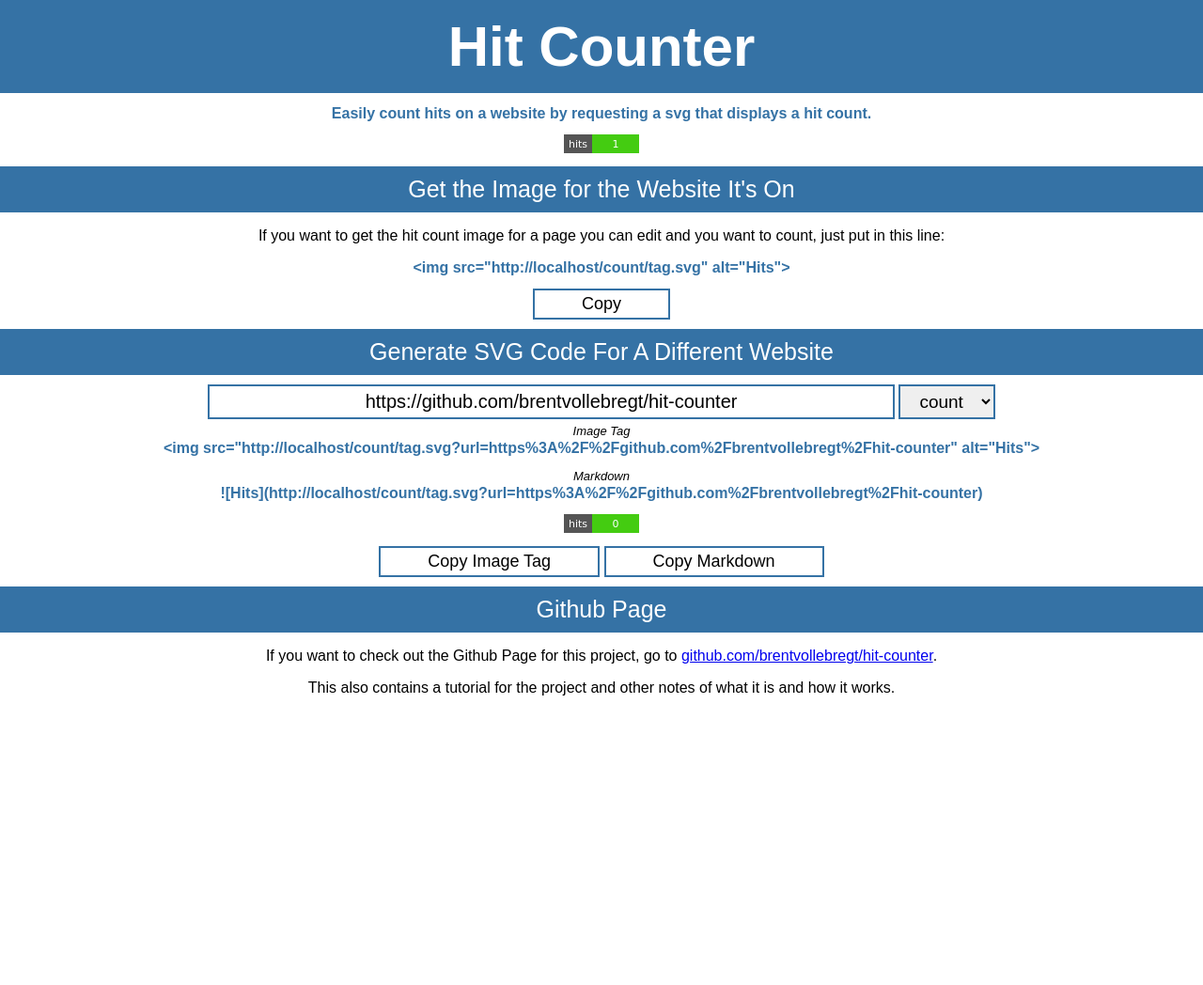
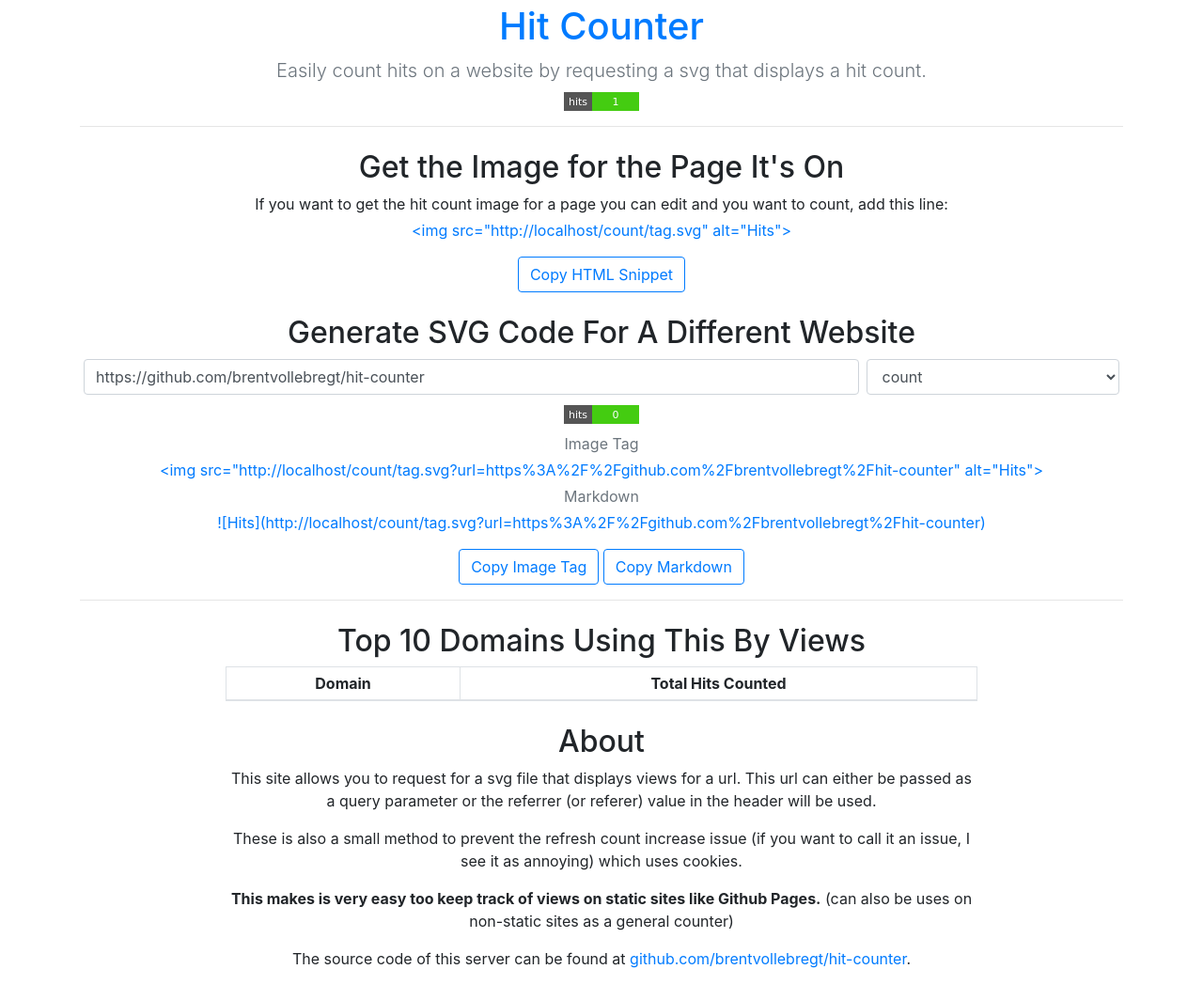
Before and after one commit to brentvollebregt/hit-counter, a Flask app: page / in a window 1280 px wide. Shown: the whole page at 94% size. Before the commit the page ends 740 px from the top, so only its background shows below. Run offline with Flask 2, Linux system fonts and the light colour scheme; data comes from the database, SQL or seed files in the repository; data that the repository does not hold is empty; some libraries are stand-ins or nearby versions.

Commit message:
Add top 10 domains to home page  - Bootstrap makeover

```diff
--- a/db.py
+++ b/db.py
@@ -1,4 +1,7 @@
 import sqlite3 as lite
+import config
+from collections import defaultdict
+import re
 
 
 class DbAccess:
@@ -35,3 +38,34 @@ class DbAccess:
         # Add 1 to the url count
         cursor.execute('UPDATE url SET count = count + 1 WHERE url=?', (url, ))
         connection.commit()
+
+    def getTopSites(self, connection, amount=10):
+        """ Get the top domains using this tool by hits. Ignore specified domains """
+        # Select all urls and counts
+        cursor = connection.cursor()
+        cursor.execute('select url, count from url')
+        urls_and_counts = cursor.fetchall()
+
+        # Get total hits per domain
+        site_counts = defaultdict(int)
+        for row in urls_and_counts:
+            if row[0] == b'':
+                continue
+            # Get the domain - part before the first '/'
+            domain = row[0].split('/')[0]
+            # Check if domain is on the ignore list
+            on_ignore = False
+            for regex in config.TOP_SITES_IGNORE_DOMAIN_RE_MATCH:
+                if re.match(regex, domain) is not None:
+                    on_ignore = True
+                    break
+            if on_ignore:
+                continue
+            # Add hit counts to the domain
+            site_counts[domain] += row[1]
+
+        # Sort the domains by hits
+        sorted_sites = sorted(site_counts, key=lambda x: site_counts[x], reverse=True)
+
+        # Return the top amount requested as a dict
+        return {domain: site_counts[domain] for domain in sorted_sites[:amount]}
--- a/server.py
+++ b/server.py
@@ -31,7 +31,8 @@ def makeSVGRequest(count, url, cookie_required):
 @app.route("/")
 def homeRoute():
     """ Home + tool to create (nocount/count + url in url) """
-    return render_template('index.html')
+    connection = db_connection.get_connection()
+    return render_template('index.html', top_sites=db_connection.getTopSites(connection, 10))
 
 @app.route("/count")
 def countRoute():
--- a/templates/index.html
+++ b/templates/index.html
@@ -1,75 +1,11 @@
 <!DOCTYPE html>
 <html lang="en">
     <head>
-        <meta charset="UTF-8">
         <title>Hit Counter</title>
-        <style>
-            body {
-                margin: 0;
-                font-family: Arial, Helvetica, sans-serif;
-                text-align: center;
-            }
+        <meta charset="utf-8">
+        <meta name="viewport" content="width=device-width, initial-scale=1, shrink-to-fit=no">
+        <link rel="stylesheet" href="https://stackpath.bootstrapcdn.com/bootstrap/4.1.3/css/bootstrap.min.css" integrity="sha384-MCw98/SFnGE8fJT3GXwEOngsV7Zt27NXFoaoApmYm81iuXoPkFOJwJ8ERdknLPMO" crossorigin="anonymous">
 
-            h1, h2 {
-                text-align: center;
-                background: #3572A5;
-                color: white;
-                margin: 0;
-            }
-
-            h1 {
-                font-size: 60px;
-                padding: 15px;
-            }
-
-            h1 > a {
-                text-decoration: none;
-                color: white;
-            }
-
-            h2 {
-                font-size: 25px;
-                padding: 10px;
-                font-weight: 100;
-                margin: 10px 0;
-            }
-
-            body > p, body > div {
-                max-width: 80%;
-                margin-left: auto;
-                margin-right: auto;
-                text-align: center;
-            }
-
-            input, select {
-                text-align: center;
-                border: 2px solid #3572A5;
-                font-size: 20px;
-                padding: 5px;
-            }
-
-            .head_text {
-                color: #3572A5;
-                text-align: center;
-                font-weight: bold;
-                margin-top: 13px;
-                margin-bottom: 13px;
-            }
-
-            .small_headers {
-                margin: 5px 0 2px 0;
-                font-size: 13px;
-                font-style: italic;
-            }
-
-            .copy_button {
-                border: 2px solid #3572A5;
-                cursor: pointer;
-                background: transparent;
-                font-size: 18px;
-                padding: 4px 50px;
-            }
-        </style>
         <script>
             function generateCode() {
                 let url = document.getElementById('url').value;
@@ -113,40 +49,85 @@
                 document.write(window.location.origin);
             }
         </script>
+        <style>
+            .o-a {overflow-x: auto;}
+            .mw-800p {max-width: 800px; margin: auto;}
+        </style>
     </head>
-    <body>
+    <body class="text-center pt-1">
+        <div class="container">
+            <div class="row">
+                <div class="col-sm">
                     <h1><a href="https://github.com/brentvollebregt/hit-counter">Hit Counter</a></h1>
-        <p class="head_text">Easily count hits on a website by requesting a svg that displays a hit count.</p>
-        <div style="text-align: center;">
+                    <p class="lead text-muted mb-1">Easily count hits on a website by requesting a svg that displays a hit count.</p>
                     <img src="/count/tag.svg" alt="Hits">
+
+                    <hr>
+
+                    <h2 class="mt-4">Get the Image for the Page It's On</h2>
+                    <p class="my-1">If you want to get the hit count image for a page you can edit and you want to count, add this line:</p>
+                    <p id="standard" class="text-primary my-0">&lt;img src="<script>host()</script>/count/tag.svg" alt="Hits"&gt;</p>
+                    <button type="button" class="btn btn-outline-primary mt-3" onclick="copyContentOf('standard')">Copy HTML Snippet</button>
+
+                    <h2 class="mt-4">Generate SVG Code For A Different Website</h2>
+                    <div class="container-fluid">
+                        <div class="row">
+                            <div class="col-md-9 px-1">
+                                <input id="url" type="text" class="form-control" placeholder="https://github.com/brentvollebregt/hit-counter" value="https://github.com/brentvollebregt/hit-counter" onkeyup="generateCode()">
                             </div>
-
-        <h2>Get the Image for the Website It's On</h2>
-        <p>If you want to get the hit count image for a page you can edit and you want to count, just put in this line:</p>
-        <p class="head_text" id="standard">&lt;img src="<script>host()</script>/count/tag.svg" alt="Hits"&gt;</p>
-        <button class="copy_button" onclick="copyContentOf('standard')">Copy</button>
-
-        <h2>Generate SVG Code For A Different Website</h2>
-        <div style="text-align: center;">
-            <input id="url" placeholder="https://github.com/brentvollebregt/hit-counter" value="https://github.com/brentvollebregt/hit-counter" style="width: 70%;" onkeyup="generateCode()">
-            <select id="count" style="width: 10%; font-size: 19px;" onchange="generateCode()">
+                            <div class="col-md-3 px-1">
+                                <select id="count" class="form-control" onchange="generateCode()">
                                     <option>count</option>
                                     <option>nocount</option>
                                 </select>
-            <p class="small_headers">Image Tag</p>
-            <p id="resultImageTag" class="head_text" style="margin-top: 0"></p>
-            <p class="small_headers">Markdown</p>
-            <p id="resultMarkdown" class="head_text" style="margin-top: 0"></p>
-            <div style="margin: 10px 0;">
-                <img id="resultImage" src="">
                             </div>
-            <button class="copy_button" onclick="copyContentOf('resultImageTag')">Copy Image Tag</button>
-            <button class="copy_button" onclick="copyContentOf('resultMarkdown')">Copy Markdown</button>
+                        </div>
+                    </div>
+                    <div class="my-2">
+                        <img id="resultImage" src="" alt="Selected Hit Counter">
+                    </div>
+                    <p class="text-muted my-1">Image Tag</p>
+                    <p id="resultImageTag" class="text-primary my-0 o-a"></p>
+                    <p class="text-muted my-1">Markdown</p>
+                    <p id="resultMarkdown" class="text-primary my-0 o-a"></p>
+                    <button type="button" class="btn btn-outline-primary mt-3" onclick="copyContentOf('resultImageTag')">Copy Image Tag</button>
+                    <button type="button" class="btn btn-outline-primary mt-3" onclick="copyContentOf('resultMarkdown')">Copy Markdown</button>
+
+                    <hr>
+
+                    <h2 class="mt-4">Top 10 Domains Using This By Views</h2>
+                    <table class="table table-bordered table-sm mw-800p">
+                        <thead>
+                            <tr>
+                                <th scope="col">Domain</th>
+                                <th scope="col">Total Hits Counted</th>
+                            </tr>
+                        </thead>
+                        <tbody>
+                            {% for site in top_sites %}
+                            <tr>
+                                <td><a href="//{{ site }}">{{ site }}</a></td>
+                                <td>{{ top_sites[site] }}</td>
+                            </tr>
+                            {% endfor %}
+                        </tbody>
+                    </table>
+
+                    <h2 class="mt-4">About</h2>
+                    <div class="mw-800p">
+                        <p>This site allows you to request for a svg file that displays views for a url. This url can either be passed as a query parameter or the referrer (or referer) value in the header will be used. </p>
+                        <p>These is also a small method to prevent the refresh count increase issue (if you want to call it an issue, I see it as annoying) which uses cookies.</p>
+                        <p><strong>This makes is very easy too keep track of views on static sites like Github Pages.</strong> (can also be uses on non-static sites as a general counter)</p>
+                        <p>The source code of this server can be found at <a href="https://github.com/brentvollebregt/hit-counter">github.com/brentvollebregt/hit-counter</a>.</p>
+                    </div>
+                </div>
+            </div>
         </div>
 
-        <h2>Github Page</h2>
-        <p>If you want to check out the Github Page for this project, go to <a href="https://github.com/brentvollebregt/hit-counter">github.com/brentvollebregt/hit-counter</a>.</p>
-        <p>This also contains a tutorial for the project and other notes of what it is and how it works.</p>
         <script>generateCode();</script>
+
+        <script src="https://code.jquery.com/jquery-3.3.1.slim.min.js" integrity="sha384-q8i/X+965DzO0rT7abK41JStQIAqVgRVzpbzo5smXKp4YfRvH+8abtTE1Pi6jizo" crossorigin="anonymous"></script>
+        <script src="https://cdnjs.cloudflare.com/ajax/libs/popper.js/1.14.3/umd/popper.min.js" integrity="sha384-ZMP7rVo3mIykV+2+9J3UJ46jBk0WLaUAdn689aCwoqbBJiSnjAK/l8WvCWPIPm49" crossorigin="anonymous"></script>
+        <script src="https://stackpath.bootstrapcdn.com/bootstrap/4.1.3/js/bootstrap.min.js" integrity="sha384-ChfqqxuZUCnJSK3+MXmPNIyE6ZbWh2IMqE241rYiqJxyMiZ6OW/JmZQ5stwEULTy" crossorigin="anonymous"></script>
     </body>
 </html>
```
Also changed, not shown: config.py (+12 -4 lines), README.md. Lines whose indentation alone changed are shown as unchanged.
